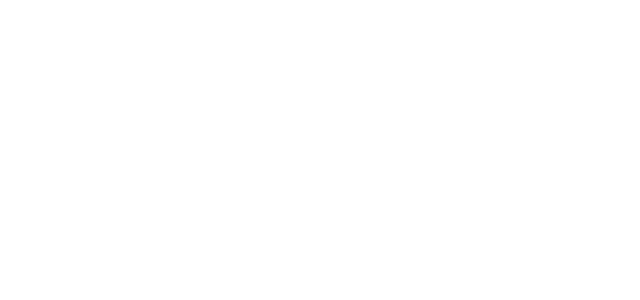
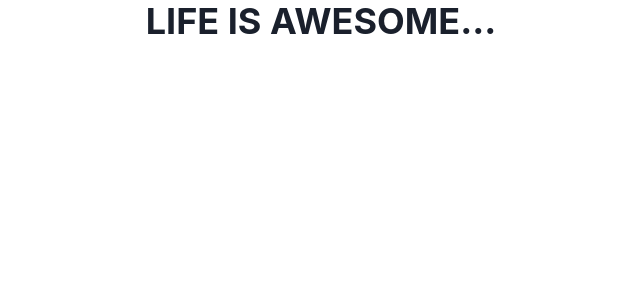
Before and after one commit to Sagarsandbhor17/Beautyhub, a React (Create React App) app in the folder Frontend/: page /admin in a window 1280 px wide. Before the commit this address had no page. Shown: the top 300 px of the page, without its empty margins (319-959 px from the left). Built offline with nearby package versions, Linux system fonts and the light colour scheme.

Commit message:
added admin setup

```diff
--- /dev/null
+++ b/Frontend/src/Components/admin/admin.jsx
@@ -0,0 +1,13 @@
+import React from 'react';
+import { Heading } from '@chakra-ui/react'
+
+const AdminForm = () => {
+    return(
+        <>
+        <Heading>LIFE IS AWESOME...</Heading>
+        </>
+    )
+};
+
+
+export default AdminForm;
--- a/Frontend/src/Router/AllRoutes.jsx
+++ b/Frontend/src/Router/AllRoutes.jsx
@@ -12,6 +12,7 @@
 import Navbar from "../Components/Navbar/Navbar";
 import Authprovider from "../Components/Private/Authprovider";
 import DummyProduct from "../Components/SingleProduct/DummyProduct";
+import AdminForm from "../Components/admin/admin";
 
 const AllRoutes = () => {
   return (
@@ -64,6 +65,7 @@
       />
       <Route path="/dummyproduct" element={<DummyProduct />} />
       {/* <Route path="/dummyproduct" element={ <DummyProduct/>}/>   */}
+      <Route path="/admin" element={<AdminForm/>} />
     </Routes>
   );
 };
```
